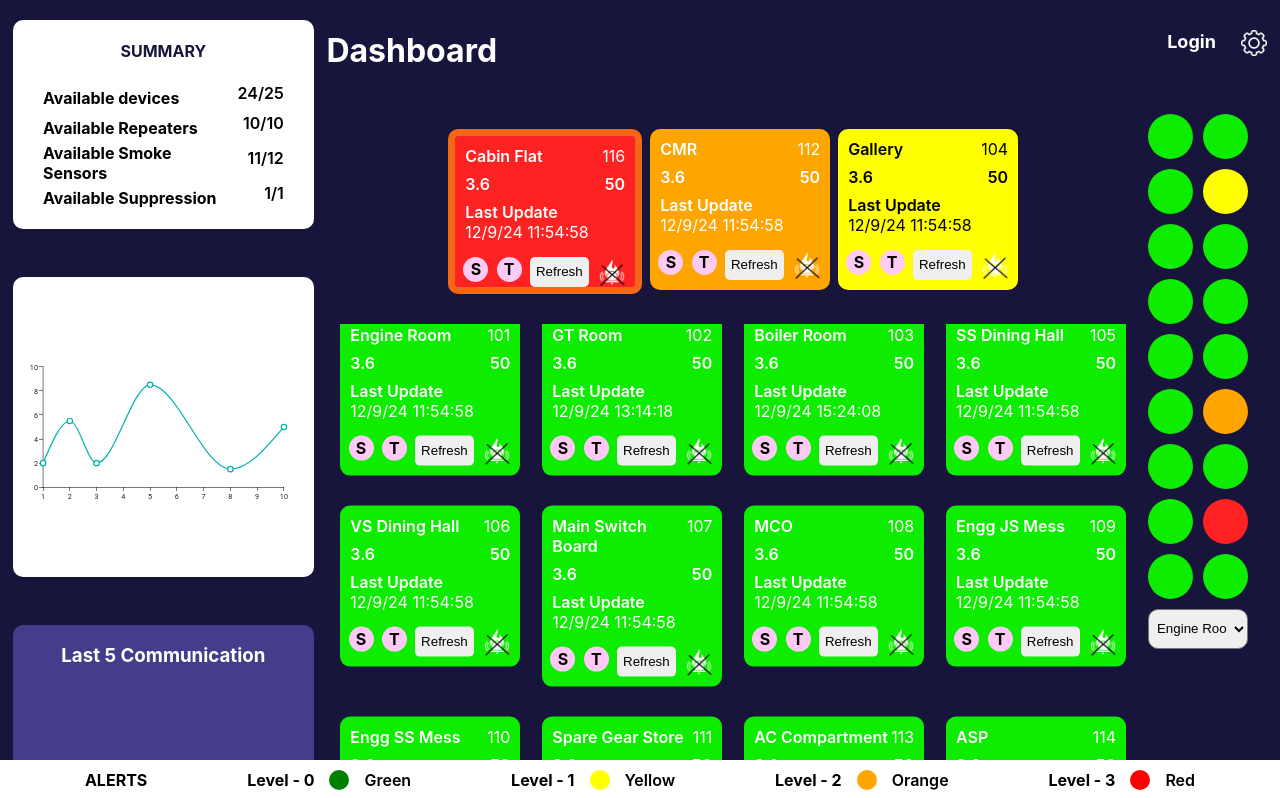
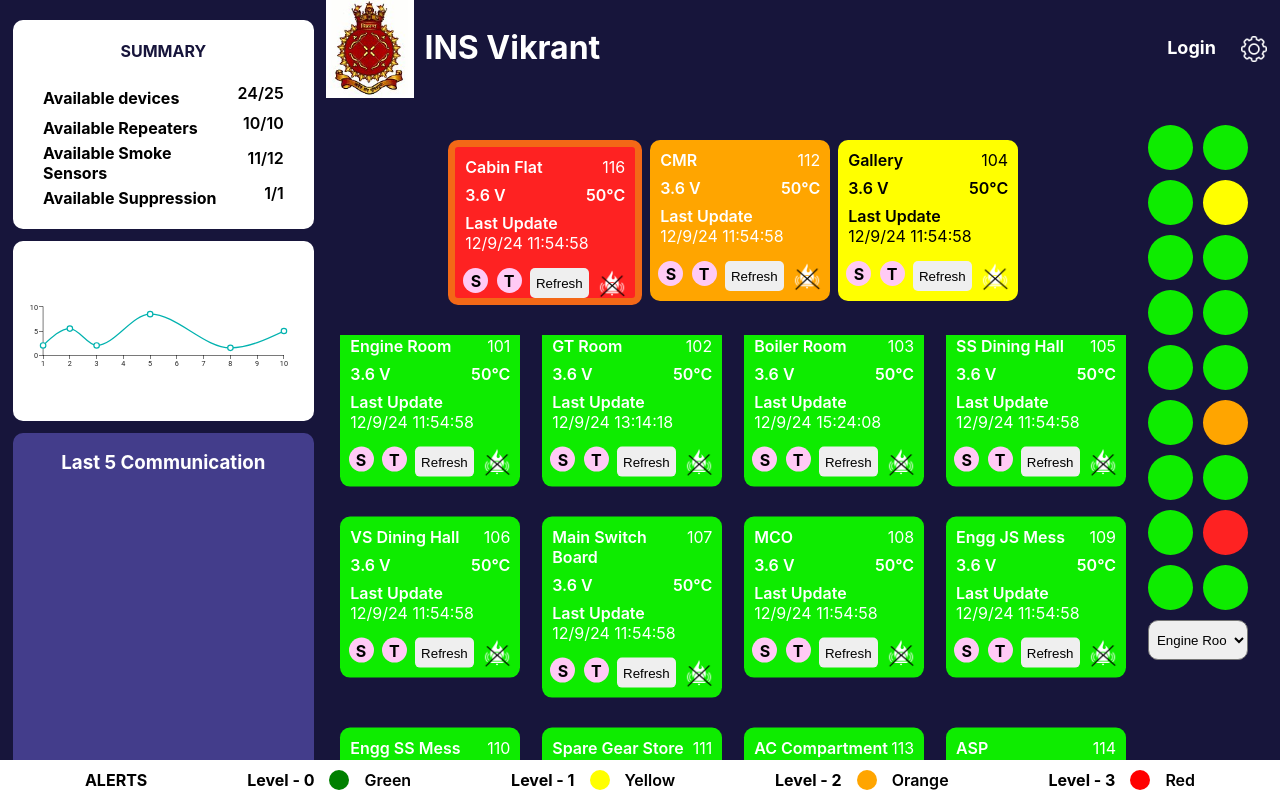
Before and after one commit to cee-diksha/fire_detection, a React (Create React App) app: page / in a window 1280 px wide. Shown: the top 798 px of the page. Built offline with nearby package versions, Linux system fonts and the light colour scheme.

Commit message:
ui modifications

```diff
--- a/src/components/Card.js
+++ b/src/components/Card.js
@@ -12,8 +12,8 @@
           <div id="card-details-span2">{node_id}</div>
         </div>
         <div className='card-details-combined'>
-          <div id="card-details-span1">{bat_volt}</div>
-          <div id="card-details-span1">{temp}</div>
+          <div id="card-details-span1">{bat_volt} V</div>
+          <div id="card-details-span1">{temp}°C</div>
         </div>
         <div id="card-details-span1">Last Update</div>
         <div id="card-details-span2">{last_update}</div>
--- a/src/components/TempChart.js
+++ b/src/components/TempChart.js
@@ -13,7 +13,7 @@
             },
         ]}
         width={500}
-        height={300}
+        height={180}
       />
     </>
   )
--- a/src/components/comp-styles.css
+++ b/src/components/comp-styles.css
@@ -370,6 +370,7 @@
     margin-bottom: 4px;
     border: none;
     border-radius: 4px;
+    cursor: pointer;
   }
 
   .popup-modal{
--- a/src/pages/Dashboard.js
+++ b/src/pages/Dashboard.js
@@ -12,6 +12,7 @@
 import TempChart from '../components/TempChart'
 import { info } from '../assets/info'
 import { MainContext } from '../context/MainContext'
+import shipcrest from "../assets/INS_Vikrant_crest.jpg"
 
 const Dashboard = () => {
     const [isLogin, setIsLogin] = useState(false)
@@ -39,8 +40,11 @@
             </div>
             {/* -------------------------------------------------------- */}
             <div className='dashboard-header-cards'>
-                <div style={{ display: "flex", alignItems: "center", justifyContent: "space-between", height: "8%"}}>
-                    <h1 id="dashboard-heading">Dashboard</h1>
+                <div style={{ display: "flex", alignItems: "center", justifyContent: "space-between", height: "10%"}}>
+                    <div style={{display: "flex", alignItems: "center", justifyContent: "space-between", width: "auto"}}>
+                        <img style={{height: "100px"}} src={shipcrest} alt="ship" />
+                        <h1 id="dashboard-heading">INS Vikrant</h1>
+                    </div>
 
                     <div className='imgWrapper'>
                         {isLogin ? <img src={user} alt="user-img" className='img'/> : <Link to="/login" className='link'><h6 className='login'>Login</h6></Link>}
--- a/src/styles.css
+++ b/src/styles.css
@@ -25,8 +25,7 @@
 }
 
 #dashboard-heading{
-    position: absolute;
-    top: 10px;
+    margin-left: 10px;
 }
 
 .dashboard-main-wrapper {
@@ -50,8 +49,7 @@
     width: 24%;
     display: flex;
     flex-direction: column;
-    align-items: center;
-    justify-content: space-between;
+    align-items: flex-start;
     height: auto;
     padding: 20px 0;
 }
@@ -65,6 +63,7 @@
         align-items: center;
         color: black;
         background-color: #ffffff;
+        margin-bottom: 4%;
     }
 
     .dashboard-content-summary h4{
@@ -82,6 +81,7 @@
         align-items: center;
         color: black;
         background-color: #ffffff;
+        margin-top: 4%;
     }
 
     .dashboard-content-alert h4{
@@ -90,6 +90,7 @@
     }
 
     .dashboard-content-comm {
+        margin-top: 4%;
         width: 100%;
         height: 40%;
         border-radius: 10px;
```
Also changed, not shown: src/assets/INS_Vikrant_crest.jpg (added).
